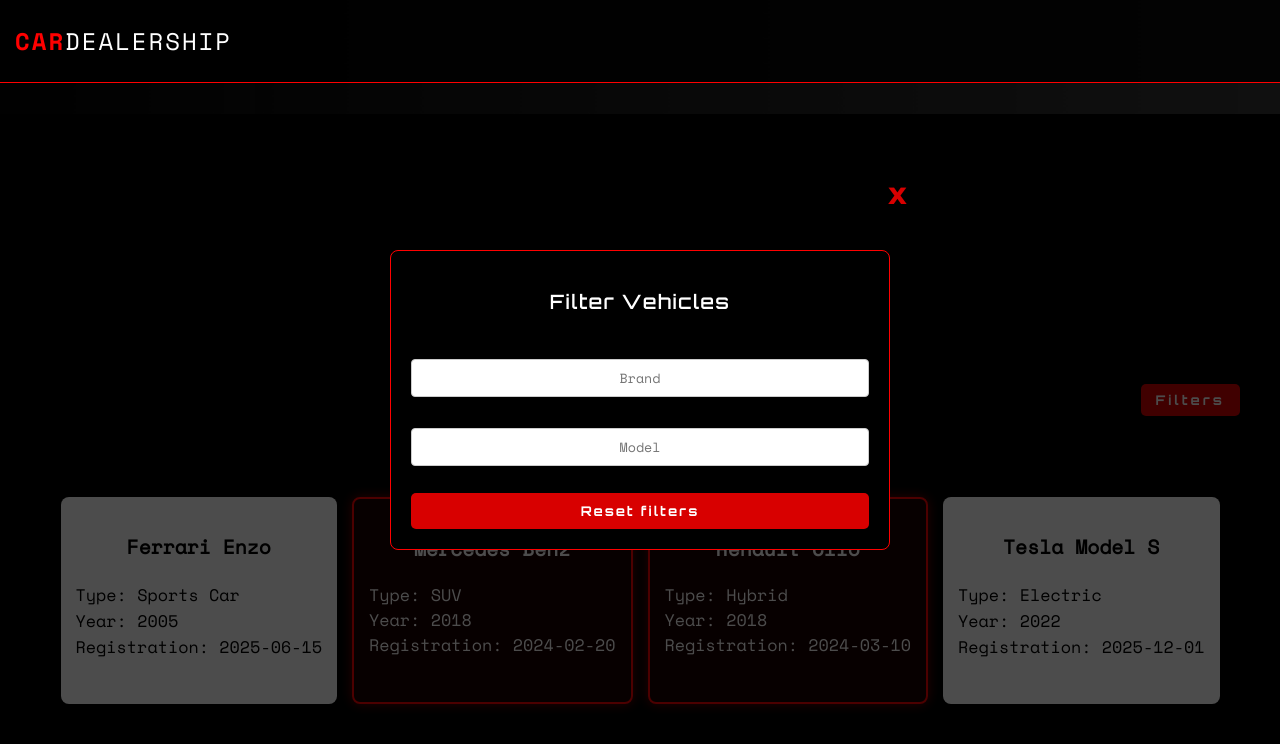
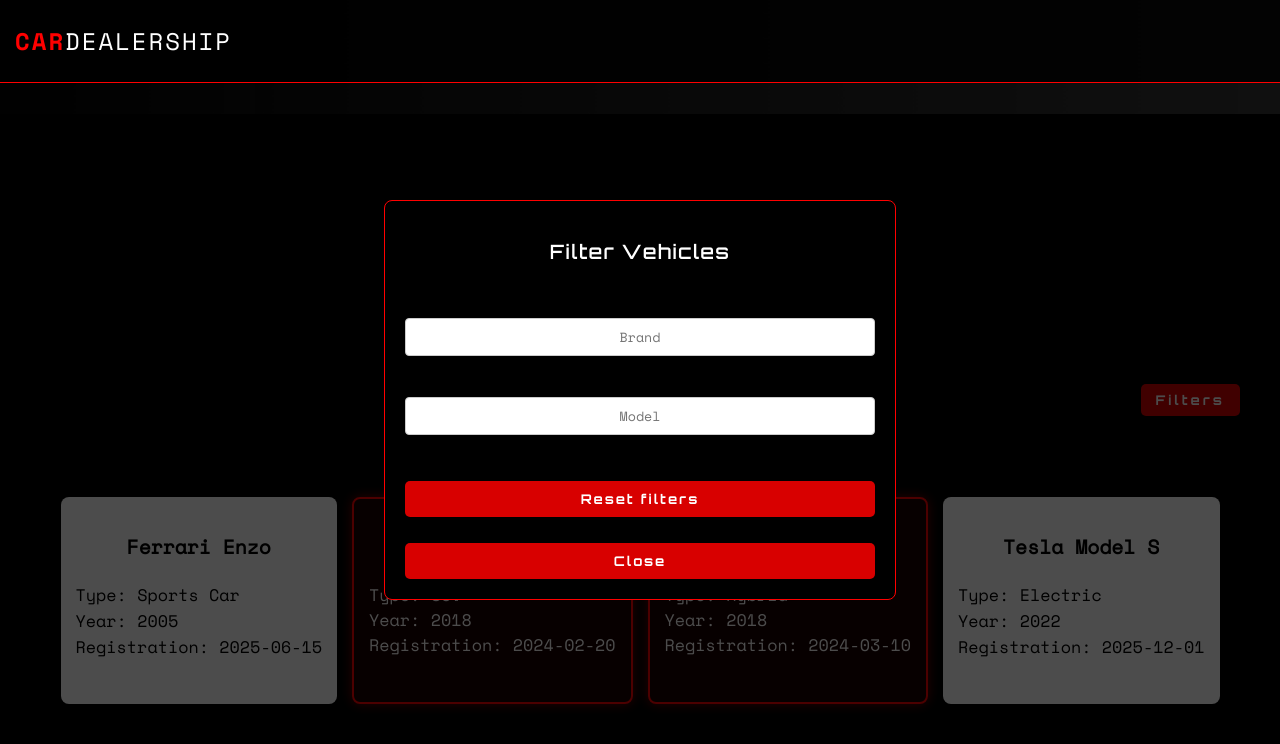
Before and after one commit to ticinovicsara/Internship-14-CarDealership, a React (Vite) app in the folder CarDealership/: page / in a window 1280 px wide. Both pictures are taken after a click on the button "Filters". Shown: the part 686-1430 px from the top of the page. Built offline with nearby package versions, Linux system fonts and the light colour scheme.

Commit message:
fix filter overlay

```diff
--- a/CarDealership/src/components/carForm.jsx
+++ b/CarDealership/src/components/carForm.jsx
@@ -1,6 +1,6 @@
 import React, { useState, useRef, useEffect } from "react";
 import { v4 as uuidv4 } from "uuid";
-import { ToastNotification, showToastError, showToastSuccess } from "./toast";
+import { ToastNotification, showToastError } from "./toast";
 import { carTypes } from "./initialize";
 import "react-toastify/dist/ReactToastify.css";
 import "../styles/carForm.css";
--- a/CarDealership/src/components/carList.jsx
+++ b/CarDealership/src/components/carList.jsx
@@ -1,7 +1,7 @@
 import React, { useState, useEffect, useRef } from "react";
 import { motion } from "framer-motion";
 import "../styles/carList/car-list.css";
-import "../styles/carList/car-list-filter.css";
+import "../styles/carList/filter.css";
 
 const CarList = ({ cars, removeCar }) => {
   const containerRef = useRef(null);
@@ -63,6 +63,10 @@
     return (expiryDate - today) / (1000 * 60 * 60 * 24) <= 30;
   };
 
+  useEffect(() => {
+    console.log("Filter status:", showFilters);
+  }, [showFilters]);
+
   return (
     <div ref={containerRef} className="car-container" id="vehicles">
       <div className="header">
@@ -75,12 +79,6 @@
       {showFilters && (
         <div className="filter-popup">
           <div className="filter-popup-content">
-            <button
-              className="close-filter-btn"
-              onClick={() => setShowFilters(false)}
-            >
-              𝘅
-            </button>
             <h3>Filter Vehicles</h3>
             <input
               type="text"
@@ -97,6 +95,9 @@
             <button className="reset-filter-btn" onClick={resetFilters}>
               {" "}
               Reset filters
+            </button>
+            <button className="close-btn" onClick={() => setShowFilters(false)}>
+              Close
             </button>
           </div>
         </div>
--- a/CarDealership/src/styles/carList/car-list-filter.css
+++ b/CarDealership/src/styles/carList/filter.css
@@ -18,15 +18,12 @@
 
 .filter-popup {
   position: fixed;
-  top: 0;
-  left: 0;
-  width: 100%;
-  height: 100%;
-  background: rgba(0, 0, 0, 0.7);
+  inset: 0;
   display: flex;
   justify-content: center;
   align-items: center;
-  z-index: 10;
+  background-color: rgba(0, 0, 0, 0.7);
+  z-index: 11;
 }
 
 .filter-popup-content {
@@ -35,14 +32,15 @@
   padding: 20px;
   border-radius: 8px;
   border: 1px solid red;
-  width: 500px;
-  height: 300px;
+  width: 40%;
+  height: 50%;
   display: flex;
   flex-direction: column;
   justify-content: space-between;
   text-align: center;
   font-family: Orbitron-Regular;
   letter-spacing: 2px;
+  z-index: 11;
 }
 
 .filter-popup-content input {
@@ -54,7 +52,8 @@
   font-family: SpaceMono-Regular;
 }
 
-.reset-filter-btn {
+.reset-filter-btn,
+.close-btn {
   padding: 10px;
   background-color: #d80000;
   color: white;
@@ -70,21 +69,9 @@
   background-color: #a00000;
 }
 
-.close-filter-btn {
-  position: absolute;
-  top: 180px;
-  right: 370px;
-  scale: 1.5;
-  background: transparent;
-  border: none;
-  font-size: 20px;
-  cursor: pointer;
-  color: #d80000;
-  z-index: 20;
-}
-
-.close-filter-btn:hover {
-  color: #a00000;
+.reset-filter-btn {
+  margin-top: 10px;
+  margin-bottom: -5px;
 }
 
 @media (max-width: 768px) {
```
Also changed, not shown: CarDealership/src/components/initialize.js (renamed from CarDealership/src/components/initialize.jsx).
